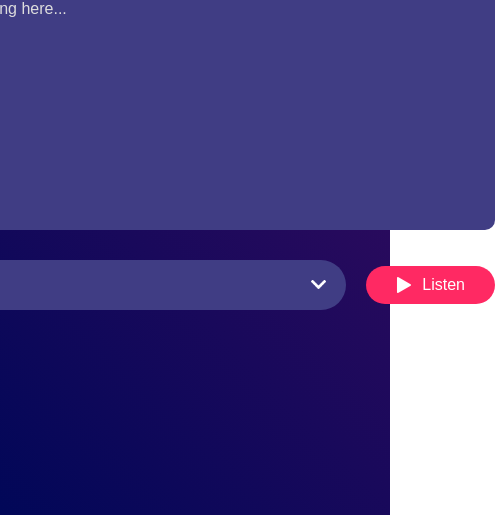
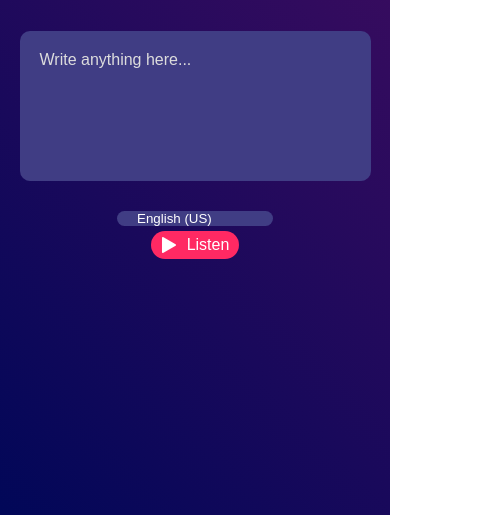
Before and after one commit to Se1fAhmed/Text-Converter, a plain HTML site: page index.html in a window 390 px wide. Shown: the part 329-844 px from the top of the page, 495 px wide, since content can reach past the window. Drawn offline with Linux system fonts and the light colour scheme.

Commit message:
Add files via upload

```diff
--- a/style.css
+++ b/style.css
@@ -82,3 +82,34 @@ select{
     background-position-x:calc(100% - 20px) ;
     background-position-y: 20px;
 }
+/* Add media queries for responsiveness */
+
+@media (max-width: 768px) {
+    .hero textarea {
+        width: 80%;
+        height: 200px;
+    }
+    .row {
+        width: 80%;
+        flex-direction: column;
+        gap: 10px;
+    }
+    .row button {
+        padding: 10px 20px;
+    }
+}
+
+@media (max-width: 480px) {
+    .hero textarea {
+        width: 90%;
+        height: 150px;
+    }
+    .row {
+        width: 90%;
+        flex-direction: column;
+        gap: 5px;
+    }
+    .row button {
+        padding: 5px 10px;
+    }
+}
```
